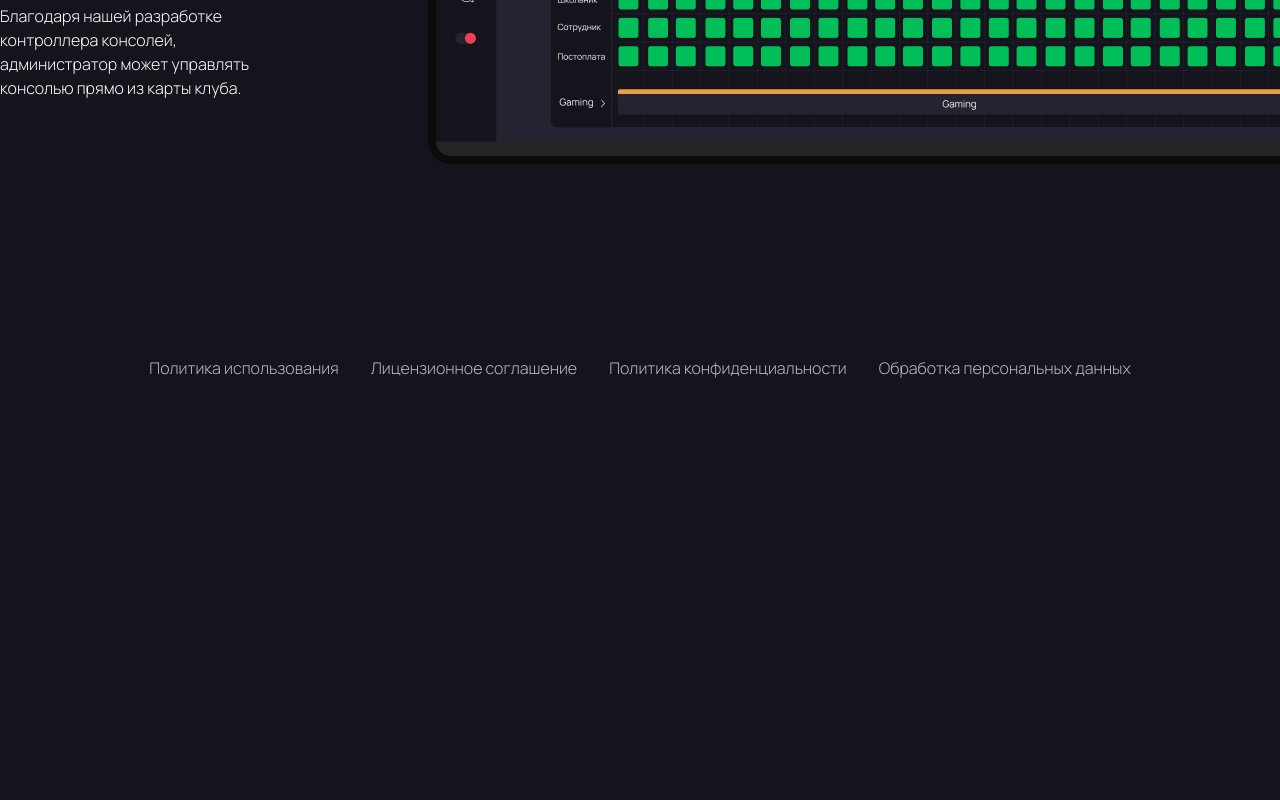
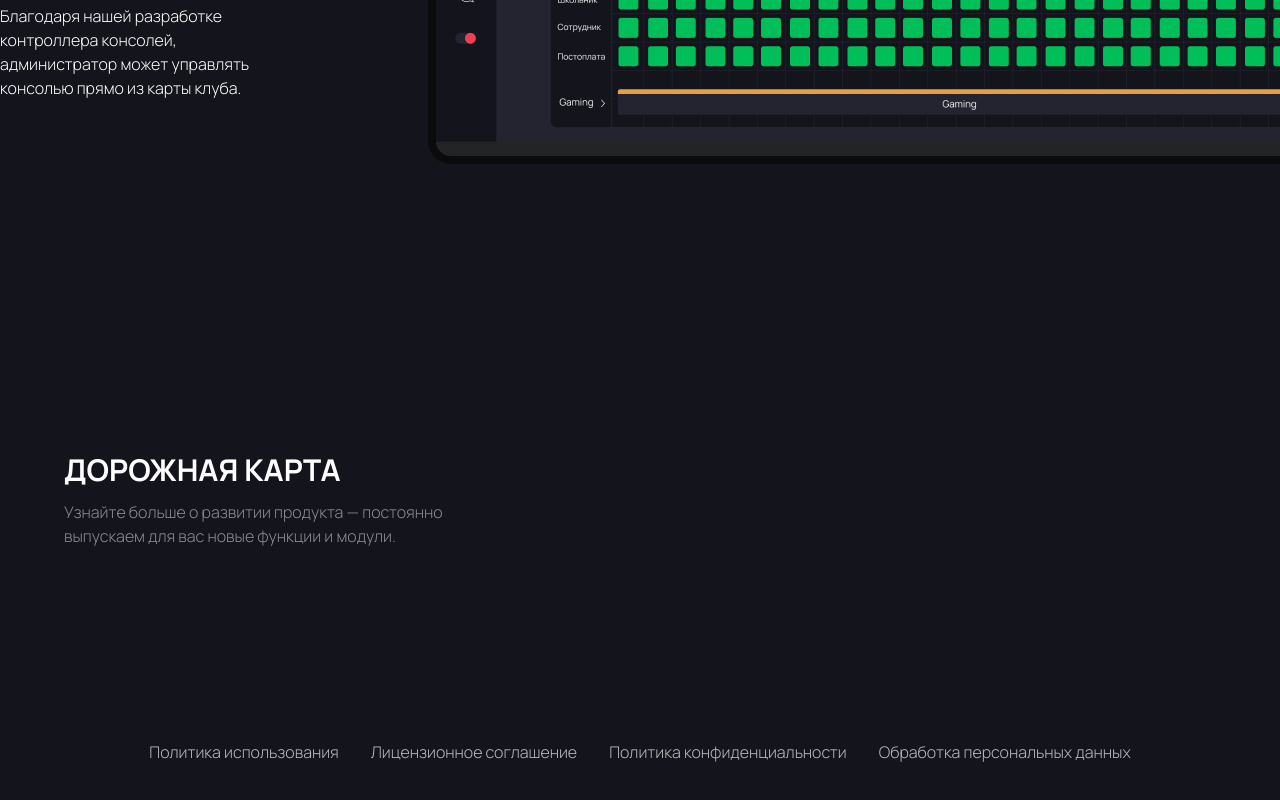
Before and after one commit to igor0400/onyx-landing, a Next.js app: page / in a window 1280 px wide. Shown: the part 7720-8520 px from the top of the page. Before the commit the page ends 8148 px from the top, so only its background shows below. Built offline with nearby package versions, Linux system fonts and the light colour scheme.

Commit message:
start roadmap

```diff
--- a/src/pages/index.tsx
+++ b/src/pages/index.tsx
@@ -2,6 +2,7 @@ import { PageWrapper } from '../shared';
 import Cards from '../widgets/home-page/Cards';
 import Features from '../widgets/home-page/Features';
 import Partners from '../widgets/home-page/Partners';
+import Roadmap from '../widgets/home-page/Roadmap';
 import Screens from '../widgets/home-page/Screens';
 import Title from '../widgets/home-page/Title';
 
@@ -13,6 +14,7 @@ export default function Home() {
       <Features />
       <Partners />
       <Screens />
+      <Roadmap />
     </PageWrapper>
   );
 }
--- /dev/null
+++ b/src/widgets/home-page/Roadmap/components/Roadmap.tsx
@@ -0,0 +1,15 @@
+import React, { FC } from 'react';
+
+const Roadmap: FC = () => {
+  return (
+    <div className="max-w-6xl mx-auto my-36 max-xl:px-10">
+      <h3 className="uppercase text-3xl font-bold">Дорожная карта</h3>
+      <p className="opacity-50 font-light max-w-md mt-3">
+        Узнайте больше о развитии продукта — постоянно выпускаем для вас новые
+        функции и модули.
+      </p>
+    </div>
+  );
+};
+
+export default Roadmap;
--- /dev/null
+++ b/src/widgets/home-page/Roadmap/index.ts
@@ -0,0 +1,3 @@
+import Roadmap from './components/Roadmap';
+
+export default Roadmap;
```
